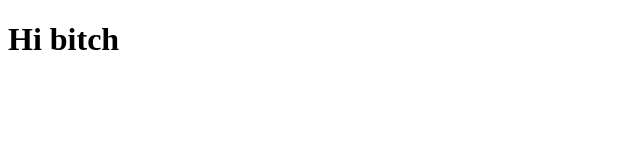
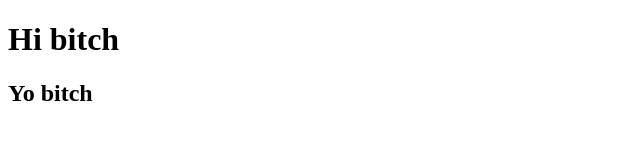
Before and after one commit to meetaffan/background-color, a plain HTML site: page index.html in a window 1280 px wide. Shown: the whole page, without its empty margins (0-640 px from the left). Drawn offline with Linux system fonts and the light colour scheme.

Commit message:
Added Breaking bad line

```diff
--- a/index.html
+++ b/index.html
@@ -5,6 +5,7 @@
 </head>
 <body>
 	<h1>Hi bitch</h1>
+	<h2>Yo bitch</h2>
 
 </body>
 </html>
```
